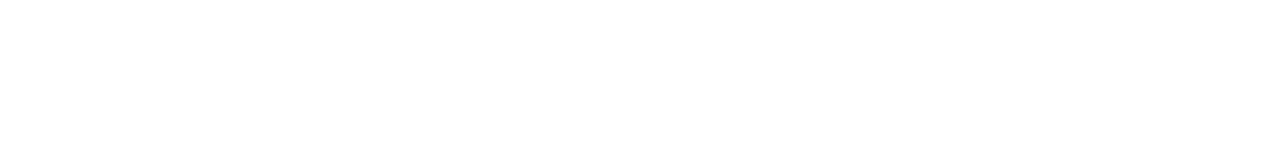
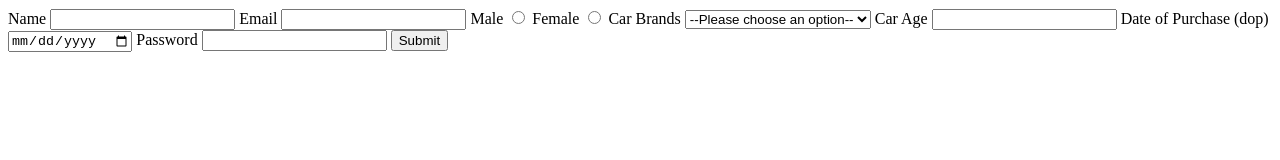
Before and after one commit to acciojob/car-insurance-form-vivek1735, a website: page main.html in a window 1280 px wide. Drawn offline with Linux system fonts and the light colour scheme.

Commit message:
created a submission

```diff
--- a/main.html
+++ b/main.html
@@ -7,9 +7,40 @@
 </head>
 
 <body>
-	<!-- the entire body must be written by student -->
-    <script type="text/javascript" src="./script.js">
-</script>
+	<form method="post">
+		<label for="name">Name</label>
+		<input id="name" type="text" required>
+
+		<label for="email">Email</label>
+		<input id="email" type="email" required>
+
+		<label for="gender_m">Male</label>
+		<input name="gender" id="gender_m" type="radio" required>
+
+		<label for="gender_f">Female</label>
+		<input name="gender" id="gender_f" type="radio" required>
+
+		<label for="cars">Car Brands</label>
+		<select id="cars" required>
+			<option value="">--Please choose an option--</option>
+			<option>BMW</option>
+			<option>AUDI</option>
+			<option>TATA</option>
+		</select>
+
+		<label for="carage">Car Age</label>
+		<input id="carage" type="number" required>
+
+		<label for="dop">Date of Purchase (dop)</label>
+		<input id="dop" type="date" required>
+
+		<label for="password">Password</label>
+		<input id="password" type="password" required>
+
+		<button type="submit">Submit</button>
+	</form>
+
+	<script type="text/javascript" src="./script.js"></script>
 
 </body>
 
```
